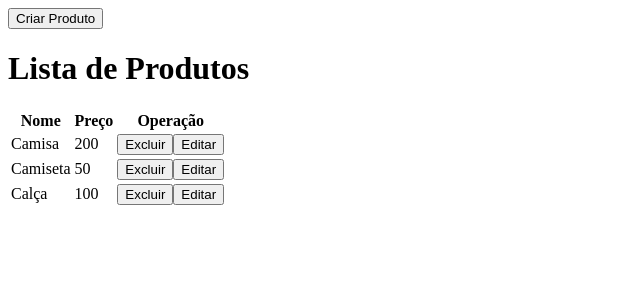
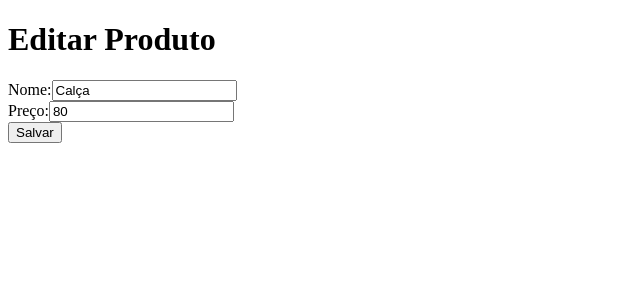
Before and after one commit to mariferth/crud-produtos, an Angular app: page /editarProduto/1 in a window 1280 px wide. Before the commit this address led to /listaDeProdutos. Shown: the top 300 px of the page, without its empty margins (0-640 px from the left). Built offline with nearby package versions, Linux system fonts and the light colour scheme.

Commit message:
Update CRUD using services and validators P1

```diff
--- a/src/app/app-routing.module.ts
+++ b/src/app/app-routing.module.ts
@@ -6,9 +6,9 @@ import { ListaDeProdutosComponent } from './components/lista-de-produtos/lista-d
 
 const routes: Routes = [
   {path:'listaDeProdutos', component: ListaDeProdutosComponent},
-  {path:'listaDeProdutos/:nome/:preco', component: ListaDeProdutosComponent},
+  //{path:'listaDeProdutos/:nome/:preco', component: ListaDeProdutosComponent},
   {path:'criarProduto', component:CriarProdutoComponent},
-  {path:'editarProduto', component:EditarProdutoComponent},
+  {path:'editarProduto/:indice', component:EditarProdutoComponent},
   {path:'**', redirectTo:"/listaDeProdutos"},
   {path:'', redirectTo:"/listaDeProdutos", pathMatch:"full"}
 ];
--- a/src/app/app.module.ts
+++ b/src/app/app.module.ts
@@ -1,5 +1,5 @@
 import { NgModule } from '@angular/core';
-import { FormsModule } from '@angular/forms';
+import { FormsModule, ReactiveFormsModule } from '@angular/forms';
 import { BrowserModule } from '@angular/platform-browser';
 
 import { AppRoutingModule } from './app-routing.module';
@@ -17,8 +17,9 @@ import { EditarProdutoComponent } from './components/editar-produto/editar-produ
   ],
   imports: [
     FormsModule,
+    ReactiveFormsModule,
     BrowserModule,
-    AppRoutingModule
+    AppRoutingModule,
   ],
   providers: [],
   bootstrap: [AppComponent]
--- a/src/app/components/criar-produto/criar-produto.component.html
+++ b/src/app/components/criar-produto/criar-produto.component.html
@@ -1,7 +1,9 @@
 <h1>Criar Produto</h1>
 
-<label>Nome:</label>
-<input type="text" [(ngModel)]="nome"><br>
-<label>Preço:</label>
-<input type="number" [(ngModel)]="preco"><br>
-<button (click)="salvar()">Salvar</button>
+<form [formGroup] = "formCadastrar" (ngSubmit)= "submitForm()">
+    <label>Nome:</label>
+    <input type="text" formControlName="nome"><br>
+    <label>Preço:</label>
+    <input type="number" formControlName="preco"><br>
+    <button type="submit">Salvar</button>
+</form>
--- a/src/app/components/criar-produto/criar-produto.component.ts
+++ b/src/app/components/criar-produto/criar-produto.component.ts
@@ -1,5 +1,8 @@
 import { Component, OnInit } from '@angular/core';
+import { FormBuilder, FormGroup, Validators } from '@angular/forms';
 import { Router } from '@angular/router';
+import { Produto } from 'src/app/models/produto';
+import { ProdutosService } from 'src/app/services/produtos.service';
 
 @Component({
   selector: 'app-criar-produto',
@@ -8,23 +11,52 @@ import { Router } from '@angular/router';
 })
 export class CriarProdutoComponent implements OnInit {
 
-  public nome : string | undefined;
-  public preco : number | undefined;
+  public formCadastrar : FormGroup;
+  /*public nome : string | undefined;
+  public preco : number | undefined;*/
 
-  constructor(private _router : Router) { }
+  constructor(private _router : Router,
+    private produtoService : ProdutosService,
+    private _formBuilder : FormBuilder) {
+      this.formCadastrar = this._formBuilder.group({
+        nome : ["", [Validators.required, Validators.minLength(5)]],
+        preco : ["", [Validators.required]]
+      });
+    }
 
   ngOnInit(): void {
   }
 
+  private validarFormulario() {
+    for (let campos in this.formCadastrar.controls) {
+      this.formCadastrar.controls[campos].markAllAsTouched();
+    }
+  }
+
+  public submitForm (){
+    this.validarFormulario();
+    if (!this.formCadastrar.valid) {
+      return;
+    }
+    this.salvar();
+  }
+
   public salvar() {
-    if(!this.nome) {
+    /*if(!this.nome) {
       alert("Nome é obrigatório!");
       return;
     }
     if(!this.preco) {
       alert("Preço é obrigatório!");
       return;
+    }*/
+
+    if(this.produtoService.inserirProduto(new Produto(this.formCadastrar.controls["nome"].value, this.formCadastrar.controls["preco"].value))) {
+      alert("Produto salvo com sucesso!");
+      this._router.navigate(["/listaDeProdutos"]);
     }
-    this._router.navigate(["/listaDeProdutos", this.nome, this.preco]);
+    else {
+      alert("Erro ao salvar produto!");
+    }
   }
 }
--- a/src/app/components/editar-produto/editar-produto.component.html
+++ b/src/app/components/editar-produto/editar-produto.component.html
@@ -1,9 +1,6 @@
 <h1>Editar Produto</h1>
-
-<form>
     <label>Nome:</label>
     <input type="text" [(ngModel)]="nome"><br>
     <label>Preço:</label>
     <input type="number" [(ngModel)]="preco"><br>
     <button (click)="salvar()">Salvar</button>
-</form>
--- a/src/app/components/editar-produto/editar-produto.component.ts
+++ b/src/app/components/editar-produto/editar-produto.component.ts
@@ -1,4 +1,7 @@
 import { Component, OnInit } from '@angular/core';
+import { ActivatedRoute, Router } from '@angular/router';
+import { Produto } from 'src/app/models/produto';
+import { ProdutosService } from 'src/app/services/produtos.service';
 
 @Component({
   selector: 'app-editar-produto',
@@ -8,12 +11,22 @@ import { Component, OnInit } from '@angular/core';
 export class EditarProdutoComponent implements OnInit {
   public nome : string | undefined;
   public preco : number | undefined;
+  private indice : number = -1;
 
-  constructor() { }
+  constructor(private _router : Router,
+    private _actRoute : ActivatedRoute,
+    private _produtoService : ProdutosService) { }
 
   ngOnInit(): void {
-
-
+    this._actRoute.params.subscribe((parametros) => {
+      //console.log(parametros["indice"]);
+      if (parametros["indice"]) {
+        this.indice = parametros["indice"];
+        let produto = this._produtoService.getProduto(this.indice);
+        this.nome = produto.getNome();
+        this.preco = produto.getPreco();
+      }
+    });
   }
 
   public salvar() {
@@ -25,6 +38,14 @@ export class EditarProdutoComponent implements OnInit {
     if(!this.preco) {
       alert("Preço é obrigatório!");
       return;
+    }
+    let produto = new Produto(this.nome, this.preco);
+    if(this._produtoService.editarProduto(this.indice, produto)){
+      alert("Produto editado com sucesso!");
+      this._router.navigate(["/listaDeProdutos"]);
+    }
+    else {
+      alert("Erro ao salvar produto!");
     }
 }
 /*
--- a/src/app/components/lista-de-produtos/lista-de-produtos.component.ts
+++ b/src/app/components/lista-de-produtos/lista-de-produtos.component.ts
@@ -1,6 +1,7 @@
 import { Component, OnInit } from '@angular/core';
-import { ActivatedRoute, Router } from '@angular/router';
+import { Router } from '@angular/router';
 import { Produto } from 'src/app/models/produto';
+import { ProdutosService } from 'src/app/services/produtos.service';
 
 @Component({
   selector: 'app-lista-de-produtos',
@@ -10,8 +11,12 @@ import { Produto } from 'src/app/models/produto';
 
 export class ListaDeProdutosComponent implements OnInit {
   public lista_produtos : Produto[] = [];
+
   constructor(private _router : Router,
-    private _actRoute : ActivatedRoute) {
+    private produtoService : ProdutosService) {
+
+    }
+    /*private _actRoute : ActivatedRoute) {
       this._actRoute.params.subscribe((parametros)=>{
         if (parametros["nome"] && parametros["preco"]) {
           this.lista_produtos.push(new Produto (
@@ -20,21 +25,34 @@ export class ListaDeProdutosComponent implements OnInit {
           ))
         }
       });
-    }
+    }*/
 
   ngOnInit(): void {
-    let produto = new Produto("Camisa", 200);
+    this.lista_produtos = this.produtoService.getProdutos();
+    /*let produto = new Produto("Camisa", 200);
     this.lista_produtos.push(produto);
     this.lista_produtos.push(new Produto("Camiseta", 50));
-    this.lista_produtos.push(new Produto("Calça", 100));
+    this.lista_produtos.push(new Produto("Calça", 100));*/
   }
 
-  public excluir(index : number) {
-    this.lista_produtos.splice(index, 1);
-    alert("Produto excluído com sucesso!")
+  public excluir(indice : number) {
+    // Usando service
+    let resultado = confirm("Deseja excluir o produto " + this.produtoService.getProduto(indice).getNome() + "?");
+    if(resultado) {
+      if (this.produtoService.excluirProduto(indice)) {
+        alert("Produto excluído com sucesso!")
+      }
+      else {
+        alert("Erro ao excluir produto!")
+      }
+    }
+    // Sem service
+    /*this.lista_produtos.splice(index, 1);
+    alert("Produto excluído com sucesso!")*/
   }
 
-  public editar(index : number) : void {
+  public editar(indice : number) : void {
+    this._router.navigate(["/editarProduto", indice]);
   }
 
   public irParaCriarProduto() {
--- a/src/app/services/produtos.service.ts
+++ b/src/app/services/produtos.service.ts
@@ -7,7 +7,10 @@ import { Produto } from '../models/produto';
 export class ProdutosService {
   private produtos : Produto[] = [];
 
-  constructor() { }
+  constructor() {
+    this.inserirProduto(new Produto("Camiseta", 30));
+    this.inserirProduto(new Produto("Calça", 80));
+   }
 
   public inserirProduto(produto : Produto) : boolean {
     this.produtos.push(produto);
@@ -22,7 +25,7 @@ export class ProdutosService {
     return this.produtos[indice];
   }
 
-  public editaProduto(indice : number, produto : Produto) : boolean {
+  public editarProduto(indice : number, produto : Produto) : boolean {
     this.produtos[indice] = produto;
     /*
     this.produtos[indice].setNome(produto.getNome());
```
